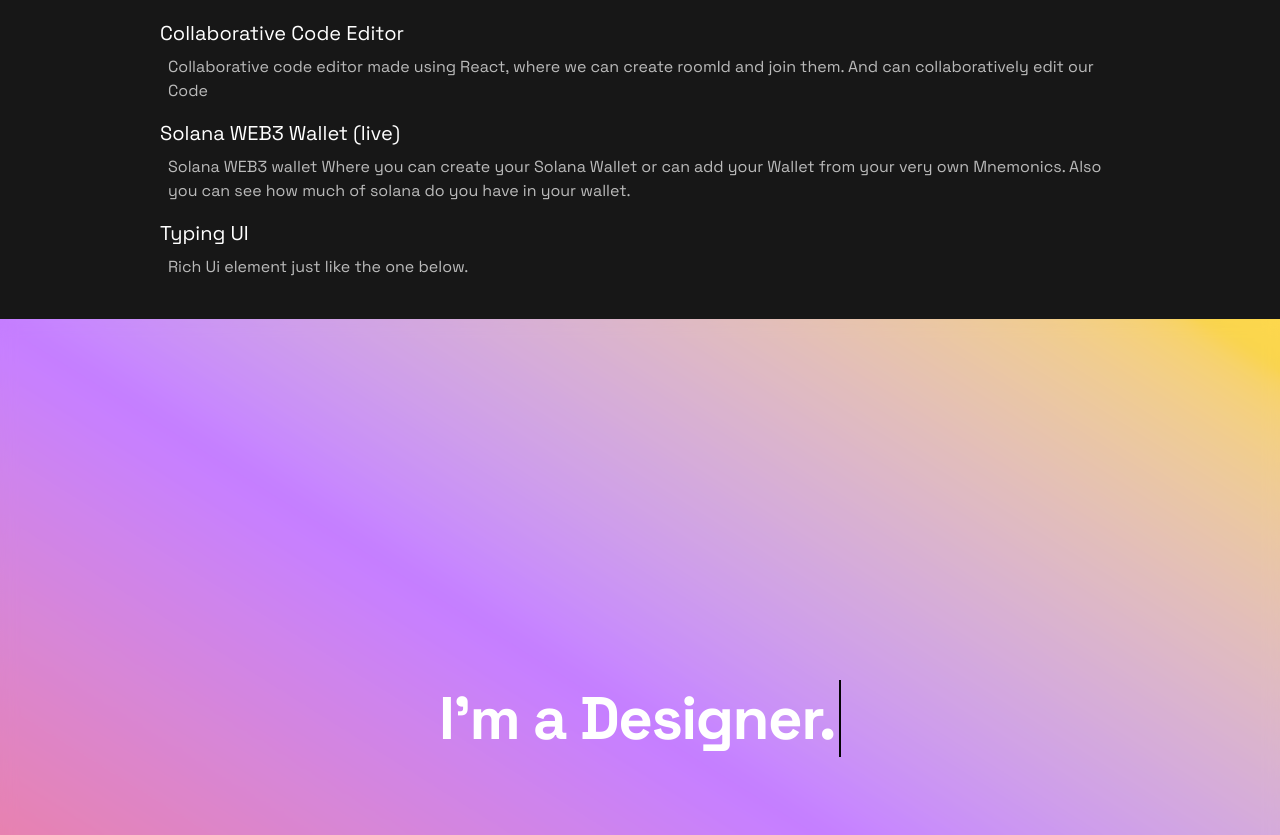
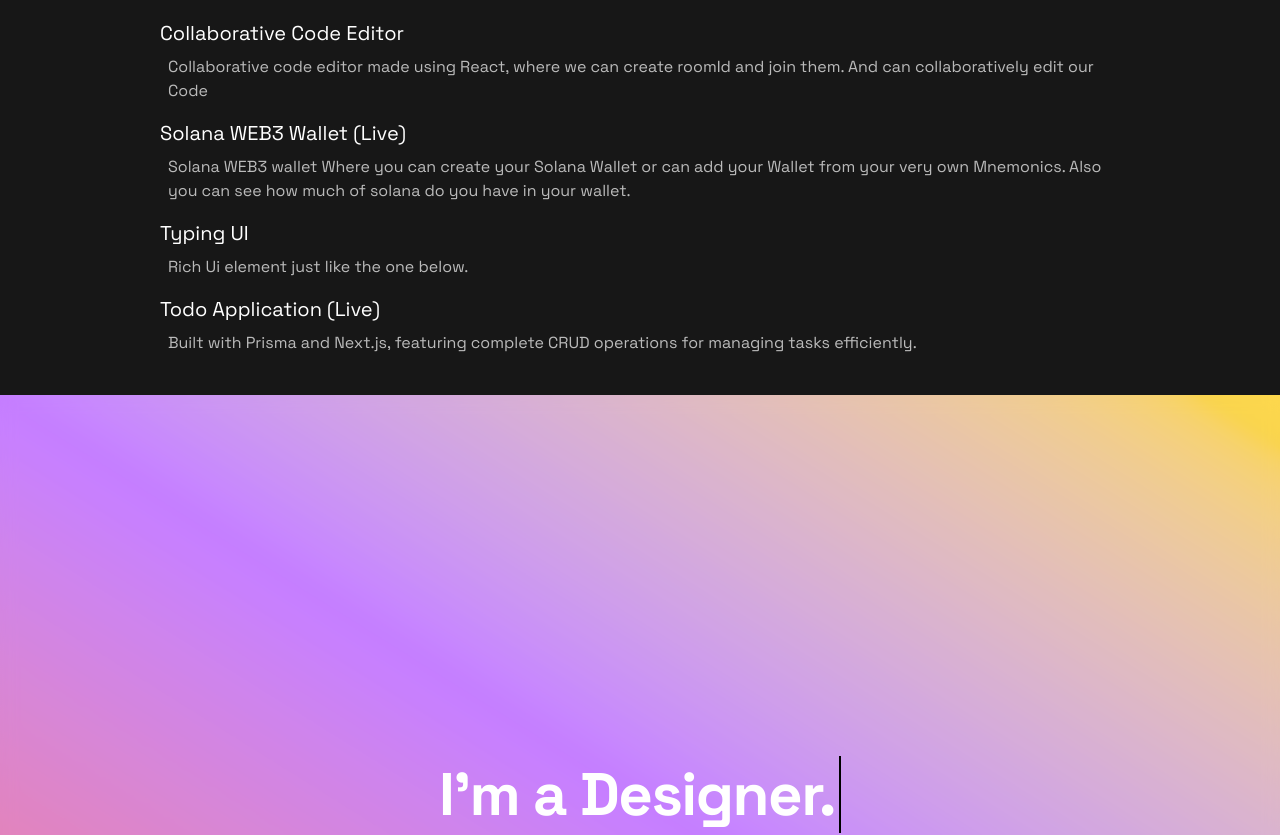
Before and after one commit to SiddhantDas18/portfolio-3.0, a Next.js app: page / in a window 1280 px wide. Shown: the part 885-1720 px from the top of the page. Built offline with nearby package versions, Linux system fonts and the light colour scheme; a web font is replaced by a local one.

Commit message:
Added A project

```diff
--- a/Sections/Projects.tsx
+++ b/Sections/Projects.tsx
@@ -13,7 +13,7 @@ export default function Projects() {
                 </div>
 
                 <div className="pt-2 mt-2">
-                    <a href="https://solana-wallet-blond.vercel.app/" target="blank" className="text-xl"><h1>Solana WEB3 Wallet (live)</h1></a>
+                    <a href="https://solana-wallet-blond.vercel.app/" target="blank" className="text-xl"><h1>Solana WEB3 Wallet (Live)</h1></a>
                     <p className="pt-2 pl-2 opacity-70">Solana WEB3 wallet Where you can create your Solana Wallet or can add your Wallet from your very own Mnemonics. Also you can see how much of solana do you have in your wallet.</p>
                 </div>
 
@@ -22,6 +22,10 @@ export default function Projects() {
                     <p className="pt-2 pl-2 opacity-70">Rich Ui element just like the one below.</p>
                 </div>
 
+                <div className="pt-2 mt-2">
+                    <a href="https://todo-geogo.vercel.app/" target="blank" className="text-xl"><h1>Todo Application (Live)</h1></a>
+                    <p className="pt-2 pl-2 opacity-70">Built with Prisma and Next.js, featuring complete CRUD operations for managing tasks efficiently.</p>
+                </div>
 
             </div>
         </div>
```
